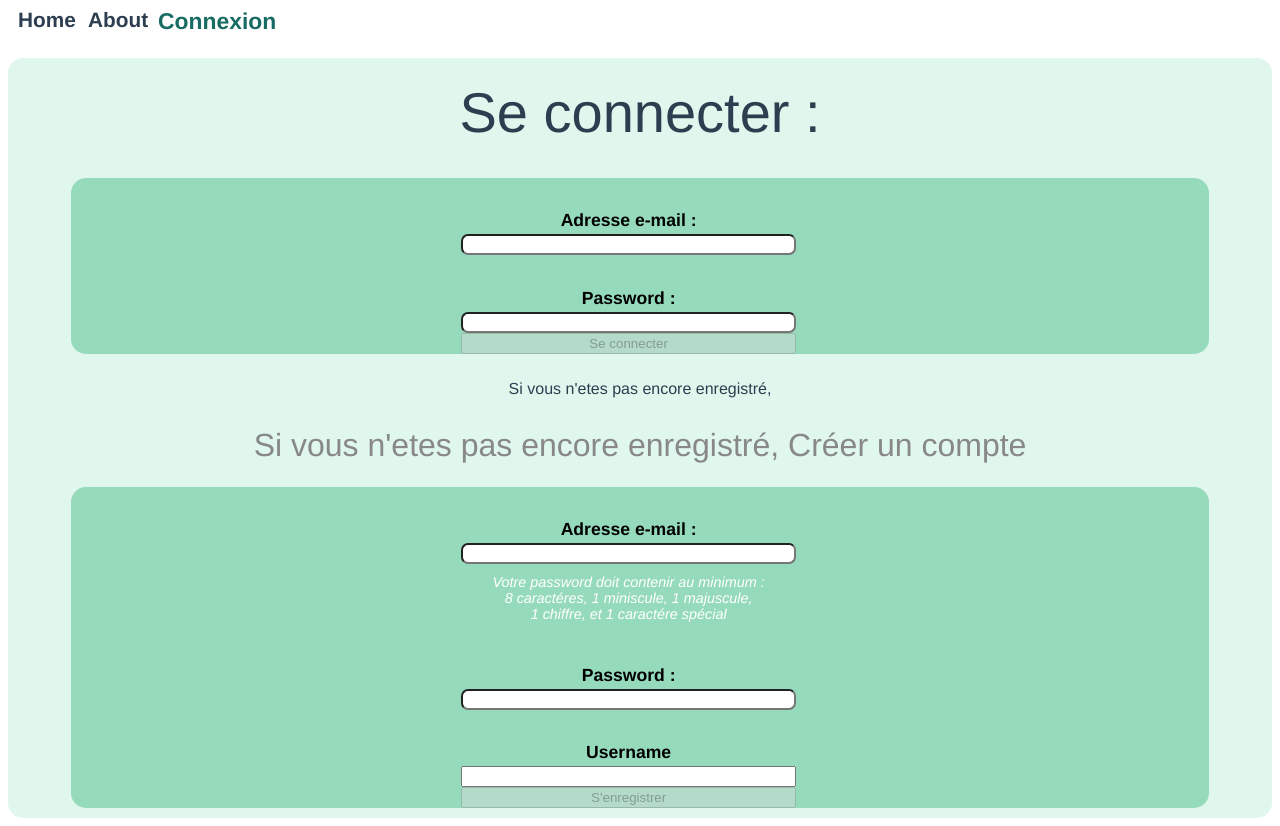
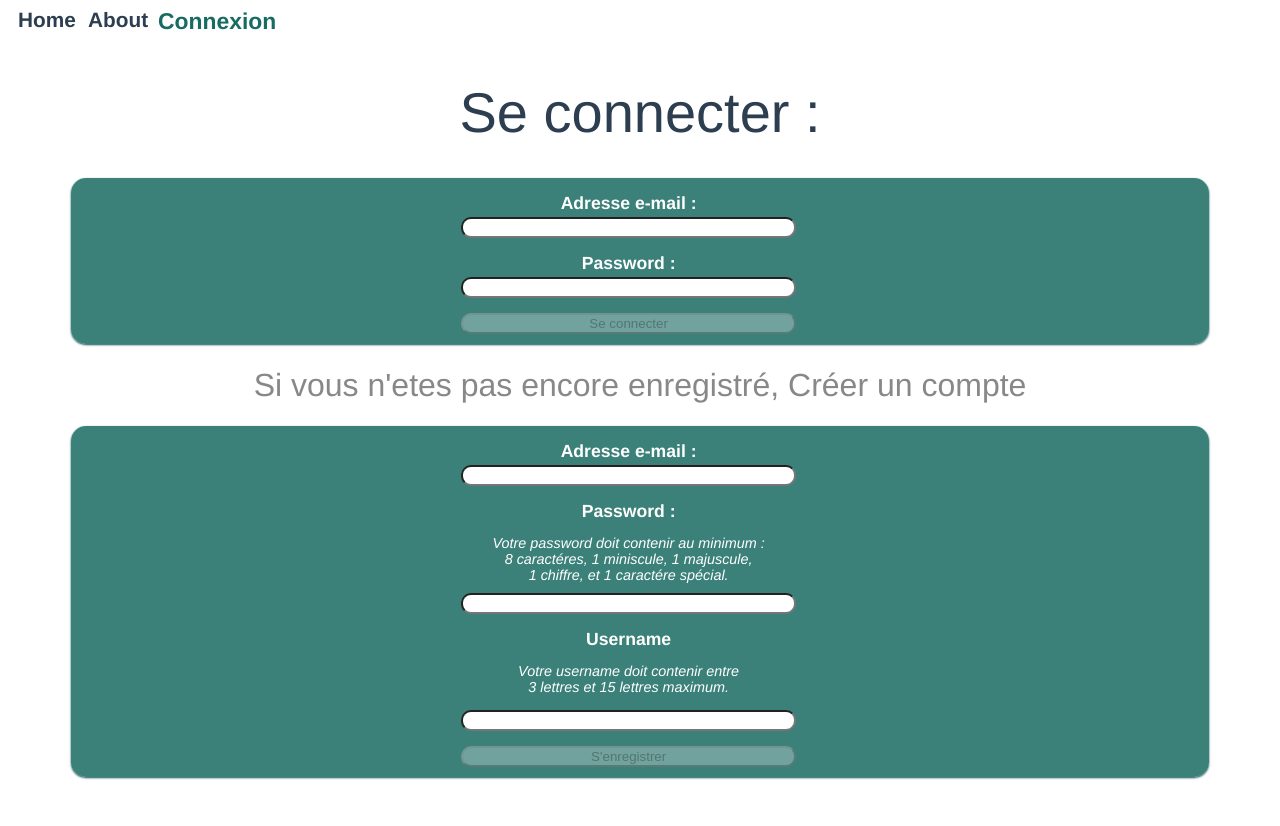
Before and after one commit to matthieu661/P7_MatthieuBoistard_frontEnd, a Vue app in the folder frontend-p7-vue-cli-app/: page /connexion in a window 1280 px wide. After the commit the page ends 800 px from the top, so only its background shows below. Built offline with nearby package versions, Linux system fonts and the light colour scheme; a web font is replaced by a local one; what vue-simple-alert would draw is missing.

Commit message:
modification css pour le contrast sur page connexion

```diff
--- a/frontend-p7-vue-cli-app/src/App.vue
+++ b/frontend-p7-vue-cli-app/src/App.vue
@@ -157,6 +157,6 @@ textarea {
   border-radius :7px;
   min-width: 300px;
   min-height: 150px;
-  background-color: #42b98357;
+  background-color: rgba(24, 107, 99, 0.397);
 }
 </style>
--- a/frontend-p7-vue-cli-app/src/components/User-Register_Component.vue
+++ b/frontend-p7-vue-cli-app/src/components/User-Register_Component.vue
@@ -1,15 +1,16 @@
 <template>
   <div class="Parent">
 
-    <form @submit="sendform2" id="FlexForm">
+    <form @submit="sendform2" id="FlexForm2">
       <label for="Email2"><p class="visuel">Adresse e-mail :</p> </label>
       <input @input="checkForm2" type="email2" id="Email2" name="email2" required />
-       <p class="avertissement margetop">
+
+      <label for="Mdp2"><p class="visuel">Password :</p></label>
+      <p class="avertissement margetop">
       Votre password doit contenir au minimum  :
       </p>
       <p class="avertissement" > 8 caractéres, 1 miniscule, 1 majuscule, </p>
-      <p class="avertissement margebot"> 1 chiffre, et  1 caractére spécial </p>
-      <label for="Mdp2"><p class="visuel">Password :</p></label>
+      <p class="avertissement margebot"> 1 chiffre, et  1 caractére spécial. </p>
       <input
         @input="checkForm2"
         type="password"
@@ -20,6 +21,11 @@
       />
 
       <label for="Username2"><p class="visuel">Username</p></label>
+      <p class="avertissement margetop">
+      Votre username doit contenir entre
+      </p>
+      <p class="avertissement " > 3 lettres et 15 lettres maximum.</p>
+
       <input
         @input="checkForm2"
         type="text"
--- a/frontend-p7-vue-cli-app/src/views/Post-Create_View.vue
+++ b/frontend-p7-vue-cli-app/src/views/Post-Create_View.vue
@@ -34,7 +34,7 @@ export default ({
   min-width: 300px;
   min-height: 30px;
   border-radius :7px;
-  background-color: #42b98357;
+  background-color: rgba(24, 107, 99, 0.267);
 }
 label {
   font-weight: 600;
@@ -63,37 +63,36 @@ label {
   font-weight: 600;
   border-radius: 7px;
 }
-/* .. .. revenir sur ce point dans le futur ! Important custom Upload button***
+// .. .. revenir sur ce point dans le futur ! Important custom Upload button***
 .Input-file {
   display: flex;
   margin-top: 5px;
   margin-bottom: 8px;
   border: 1px black solid;
   border-radius: 7px;
-  background-color: #42b98357;
+  background-color: rgba(24, 107, 99, 0.808);
   text-align: center;
   justify-content: center;
   justify-items: center;
   font-size: 1em;
+
 
 }
 
 
 // Probleme de double btn difficilement modifiable btn upload
 input[type="file"]::file-selector-button {
-	background-color: white;
-  border : none;
-  font-weight: 600;
-  &:hover {
-    cursor: grab;
+  display: none;
+}
+#media {
+  display: flex;
+  width: 94%;
+  color : white;
+  align-self: center;
+  padding-left: 15px;
 
-  }
-}*/
-#media {
-  display: none;
-  width: 90%;
-  color : red;
-  align-self: center;
+
 }
 
+
 </style>
--- a/frontend-p7-vue-cli-app/src/views/User-Connexion_View.vue
+++ b/frontend-p7-vue-cli-app/src/views/User-Connexion_View.vue
@@ -2,102 +2,119 @@
   <div class="homeConnexion">
     <h1>Se connecter :</h1>
     <div class="FlexConnexion">
-    <Login/>
-  </div>
-  <p>Si vous n'etes pas encore enregistré,</p>
-  <h2>Si vous n'etes pas encore enregistré, Créer un compte </h2>
-   <div class="FlexConnexion">
-
-    <Register msg=" Créer un compte :"/>
-   </div>
-
+      <Login />
+    </div>
+    <h2>Si vous n'etes pas encore enregistré, Créer un compte</h2>
+    <div class="FlexConnexion">
+      <Register msg=" Créer un compte :" />
+    </div>
   </div>
 </template>
 
 <script>
 // @ is an alias to /src
-import Register from '@/components/User-Register_Component.vue'
-import Login from '@/components/User-Login_Component.vue'
-
+import Register from "@/components/User-Register_Component.vue";
+import Login from "@/components/User-Login_Component.vue";
 
 export default {
-  name: 'connexion',
+  name: "connexion",
   components: {
-    Register, Login,
-
-  }
-}
-
+    Register,
+    Login,
+  },
+};
 </script>
 <style lang="scss" scoped>
-
 </style>
 <style lang="scss">
 .homeConnexion {
   display: flex;
   flex-direction: column;
-  background-color: #beefd97a ;
+
   border-radius: 15px;
   align-items: center;
 }
 .FlexConnexion {
   display: flex;
   width: 90%;
-  background-color: #42b98377;
+  background-color: rgba(24, 107, 99, 0.849);
+  box-shadow: rgba(0, 0, 0, 0.12) 0px 1px 3px, rgb(24, 107, 99) 0px 1px 2px;
   //border: 2px solid black;
   border-radius: 15px;
   margin: 10px;
 }
 
 #Email {
-  border-radius: 7px;
-  &:Focus {
+  border-radius: 10px;
+  &:focus {
     box-shadow: 0 0 7px #133626fb;
   }
 }
 #Email2 {
-  border-radius: 7px;
-  &:Focus {
+  border-radius: 10px;
+  &:focus {
     box-shadow: 0 0 7px #133626fb;
   }
 }
 #Mdp {
-  border-radius: 7px;
-  &:Focus {
+  border-radius: 10px;
+  &:focus {
     box-shadow: 0 0 7px #133626fb;
   }
 }
 #Mdp2 {
-  border-radius: 7px;
-  &:Focus {
+  margin-top : 25px;
+  border-radius: 10px;
+  &:focus {
     box-shadow: 0 0 7px #133626fb;
   }
 }
+#Username2 {
+  margin-top : 15px;
+  border-radius: 10px;
+  &:focus {
+    box-shadow: 0 0 7px #133626fb;
+  }
+}
+
 
 #FlexForm {
   display: flex;
   flex-direction: column;
   width: 335px;
 }
+#FlexForm2 {
+  display: flex;
+  flex-direction: column;
+  width: 335px;
+}
+#Login {
+  margin-top: 15px;
+  margin-bottom: 10px;
+  border-radius: 10px;
+}
+#Register {
+  margin-top: 15px;
+  margin-bottom: 10px;
+  border-radius: 10px;
+}
 .avertissement {
- font-style: italic;
- font-size: 0.9em;
-
- margin: 0PX;
-
- color : white;
+  font-style: italic;
+  font-size: 0.9em;
+  margin: 0px;
+  color: white;
 }
 .margetop {
   margin-top: 10px;
 }
 .margebot {
-  margin-bottom: 10px;
+  margin-bottom: -15px;
 }
 .visuel {
-
+  margin-top : 0px;
   font-weight: 700;
   margin-bottom: 3px;
   font-size: 1.1em;
-  color: black;
+  color: white;
 }
 </style>
```
